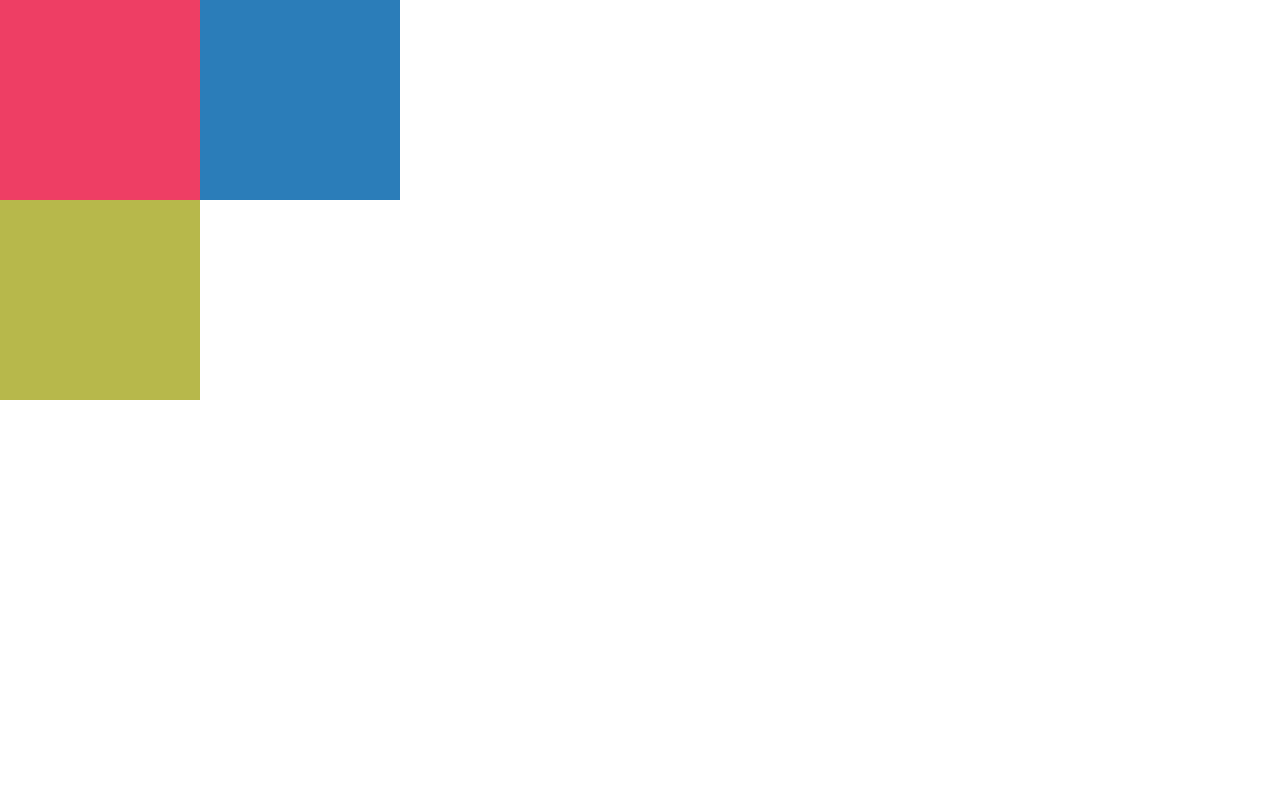
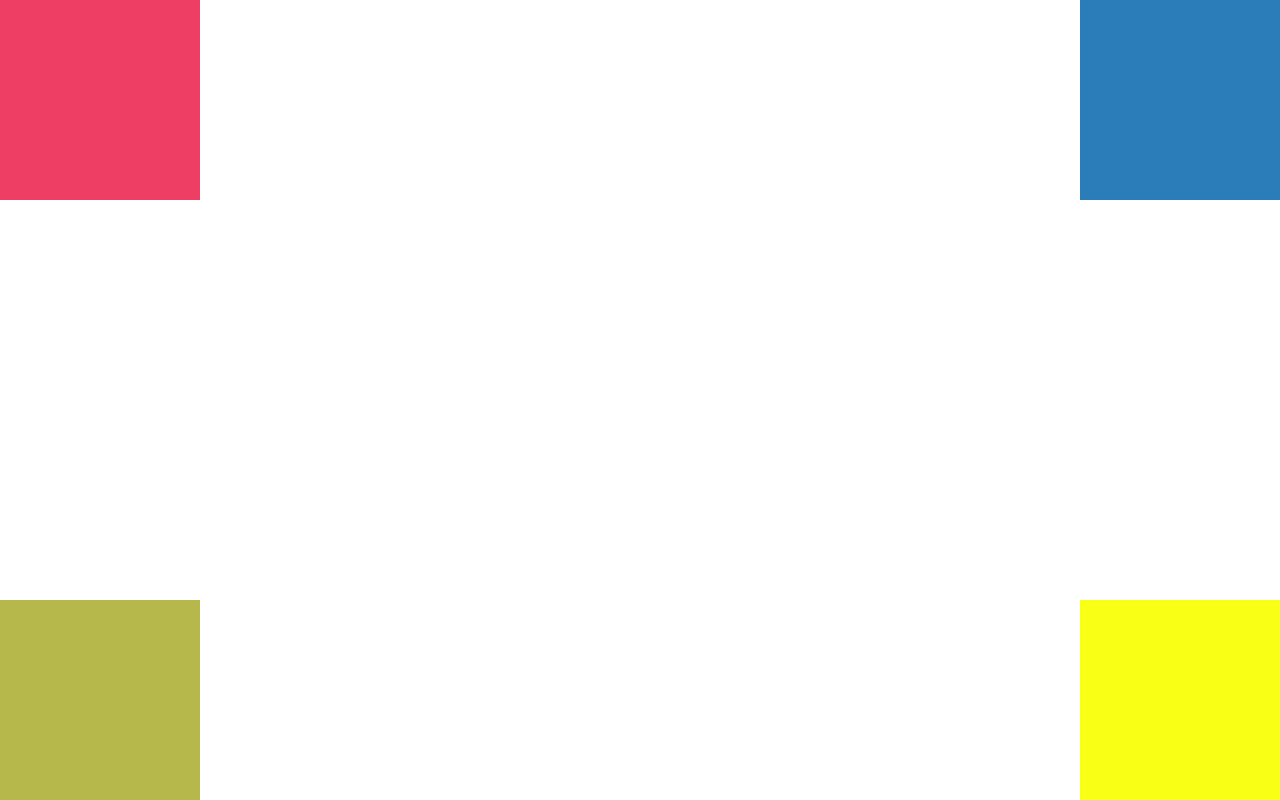
Before and after one commit to Nallelyht/positioning, a plain HTML site: page index.html in a window 1280 px wide. Drawn offline with Linux system fonts and the light colour scheme.

Commit message:
desafio 3

```diff
--- a/css/style.css
+++ b/css/style.css
@@ -9,15 +9,25 @@ body{
 .caja{
 	width: 200px;
 	height: 200px;
+	position: absolute;
 }
 #rosa{
 	background-color: #EE3E64;
+	left: 0;
+	top: 0;
 }
 #azul{
 	background-color: #2B7DB9;
-	position: relative;
-	left: 200px;
+	right: 0;
+	top: 0;
 }
 #verde{
-	background-color: #b7B84B
+	background-color: #b7B84B;
+	left: 0;
+	bottom: 0;
 }
+#amarillo{
+	background-color: #FAFF16;
+	right: 0;
+	bottom: 0;
+}
--- a/index.html
+++ b/index.html
@@ -8,10 +8,10 @@
   <body>
 <!-- Contenedor cajitas -->
 	<div class="contenedor">
-		<div class="caja" id="rosa">
-			<div class="caja" id="azul"></div>
-		</div>
+		<div class="caja" id="rosa"></div>
+		<div class="caja" id="azul"></div>
 		<div class="caja" id="verde"></div>
+		<div class="caja" id="amarillo"></div>
 	</div>
 <!-- Script -->
  	<script type="text/javascript" src="js/main.js"></script>
```
